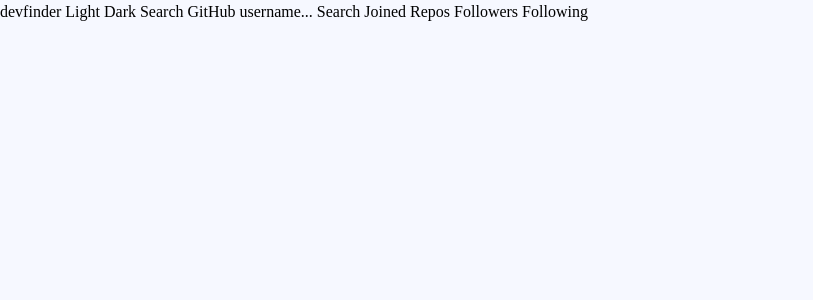
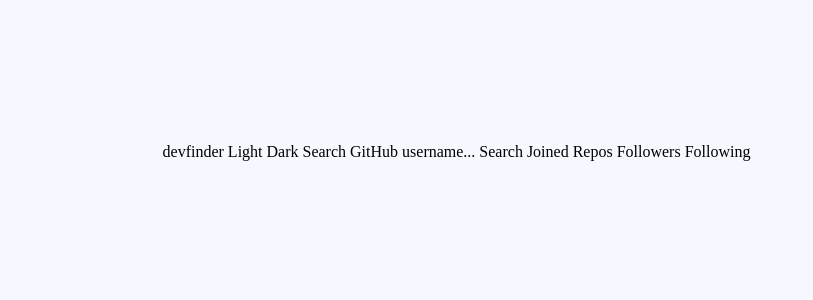
Before and after one commit to johnnygerard/FEM-GitHub-user-search-app, an Angular app: page / in a window 1280 px wide. Shown: the top 300 px of the page, without its empty margins (0-813 px from the left). Built offline with nearby package versions, Linux system fonts and the light colour scheme.

Commit message:
feat: app-root size and positioning + background

```diff
--- a/src/app/app.component.scss
+++ b/src/app/app.component.scss
@@ -0,0 +1,16 @@
+@use 'styles' as *;
+
+:host {
+  display: block;
+  width: 87.2%;
+  margin: 0 auto;
+
+  @include tablet {
+    width: 74.6%;
+  }
+
+  @include desktop {
+    width: 730px;
+    margin: auto; // Center with body grid display
+  }
+}
--- a/src/styles.scss
+++ b/src/styles.scss
@@ -1,5 +1,23 @@
 @use "reset";
 @use "fonts";
+
+@mixin mobile {
+  @media (max-width: 767px) {
+    @content;
+  }
+}
+
+@mixin tablet {
+  @media (min-width: 768px) and (max-width: 1439px) {
+    @content;
+  }
+}
+
+@mixin desktop {
+  @media (min-width: 1440px) {
+    @content;
+  }
+}
 
 html {
   --canvas-color: #F6F8FF;
@@ -11,4 +29,14 @@ html.dark {
 
 body {
   background: var(--canvas-color);
+  padding-top: 31px;
+
+  @include tablet {
+    padding-top: 140px;
+  }
+
+  @include desktop {
+    padding-top: 0;
+    display: grid;
+  }
 }
```
